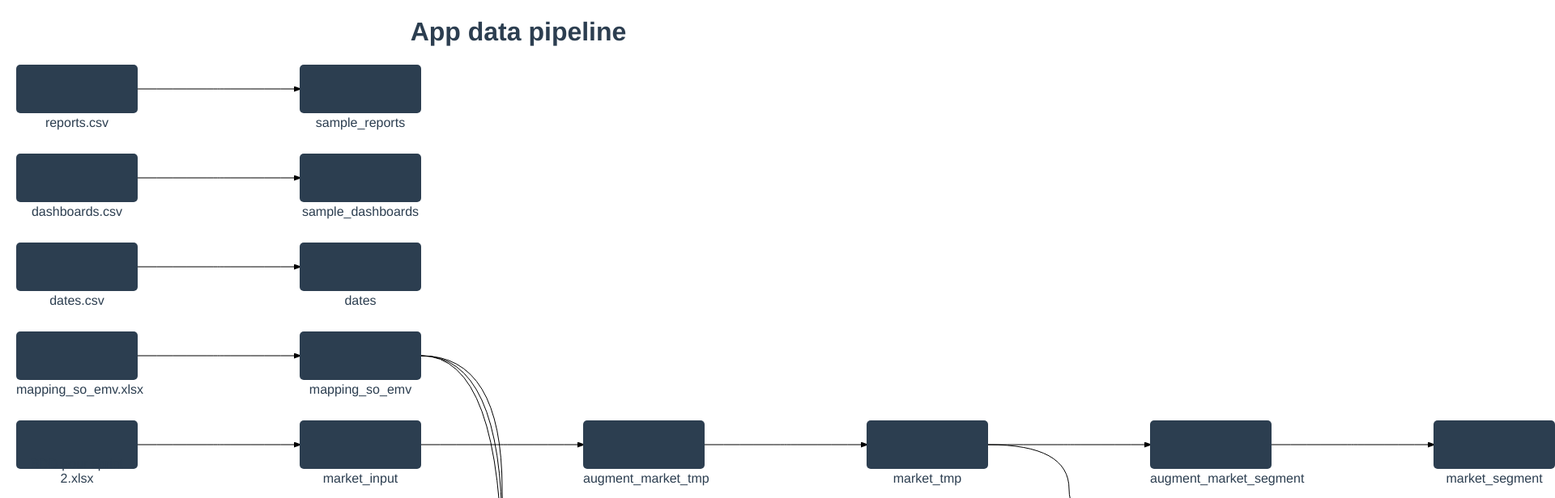
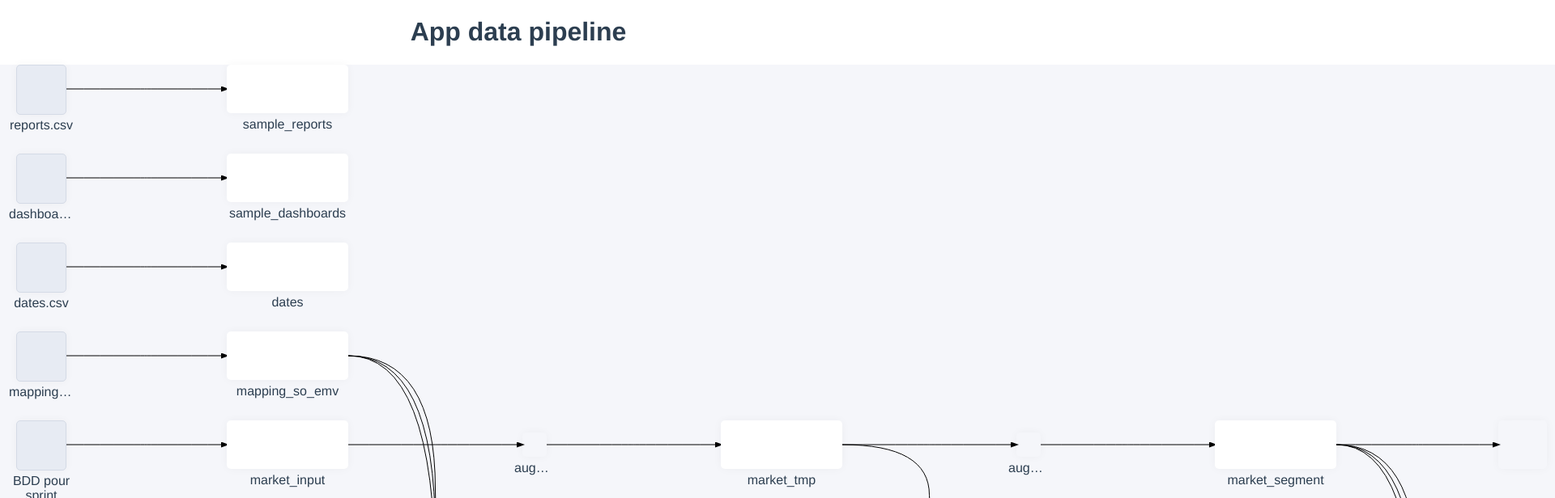
Before and after one commit to ToucanToco/toucan-data-pipeline, a Vue app: page / in a window 1280 px wide. Shown: the top 616 px of the page at 81% size, 1920 px wide, since content can reach past the window. Built offline with nearby package versions, Linux system fonts and the light colour scheme.

Commit message:
A bit of nodes styling

```diff
--- a/src/components/Dagre.vue
+++ b/src/components/Dagre.vue
@@ -22,11 +22,12 @@
       :x="n.x"
       :y="n.y"
       :label="n.label"
+      :type="n.type"
       :key="n.id"
       v-for="n in nodes"
       :style="{
-        top: n.y - 60 / 2 + 'px',
-        left: n.x - 150 / 2 + 'px',
+        top: n.y - (NODE_TYPES[n.type] || NODE_TYPES.unknown).height / 2 + 'px',
+        left: n.x - (NODE_TYPES[n.type] || NODE_TYPES.unknown).width / 2 + 'px',
         opacity: hasHighlighedNode ? (n.highlighted ? 1 : 0.5) : 1,
       }"
       @mouseenter.native="highlightNode(n.id)"
@@ -41,6 +42,7 @@ import dagre from "dagre";
 
 import Node from "./Node.vue";
 import Edge from "./Edge.vue";
+import NODE_TYPES from "./node-types";
 
 export default Vue.extend({
   name: "Dagre",
@@ -53,7 +55,11 @@ export default Vue.extend({
   props: {
     graph: {
       type: Object as PropType<{
-        nodes: { type: string; name: string; id: string }[];
+        nodes: {
+          type: "datasource" | "provider" | "domain" | "story";
+          name: string;
+          id: string;
+        }[];
         edges: { from: string; to: string }[];
       }>,
     },
@@ -61,11 +67,13 @@ export default Vue.extend({
 
   data(): {
     dagreGraph: dagre.graphlib.Graph;
+    NODE_TYPES: typeof NODE_TYPES;
     nodes: {
       x: number;
       y: number;
       id: string;
       label: string;
+      type: "datasource" | "provider" | "domain" | "story" | "unknown";
       highlighted: boolean;
     }[];
     edges: {
@@ -78,6 +86,7 @@ export default Vue.extend({
     width?: number;
   } {
     return {
+      NODE_TYPES: NODE_TYPES,
       nodes: [],
       edges: [],
       height: undefined,
@@ -85,11 +94,14 @@ export default Vue.extend({
       // eslint-disable-next-line @typescript-eslint/no-explicit-any
     } as any as {
       dagreGraph: dagre.graphlib.Graph;
+      NODE_TYPES: typeof NODE_TYPES;
+
       nodes: {
         x: number;
         y: number;
         id: string;
         label: string;
+        type: "datasource" | "provider" | "domain" | "story" | "unknown";
         highlighted: boolean;
       }[];
       edges: {
@@ -124,7 +136,11 @@ export default Vue.extend({
     });
 
     this.graph.nodes.forEach((n) => {
-      this.dagreGraph.setNode(n.id, { label: n.name, width: 150, height: 60 });
+      this.dagreGraph.setNode(n.id, {
+        label: n.name,
+        width: (NODE_TYPES[n.type] || NODE_TYPES.unknown).width,
+        height: (NODE_TYPES[n.type] || NODE_TYPES.unknown).height,
+      });
     });
 
     this.graph.edges.forEach((e) => {
@@ -144,12 +160,14 @@ export default Vue.extend({
     this.width = this.dagreGraph.graph().width;
 
     this.nodes = this.dagreGraph.nodes().map((id) => {
-      const n = this.dagreGraph.node(id);
+      const n = this.dagreGraph.node(id); // In layout graph
+      const d = this.graph.nodes.find((d) => d.id == id); // In provided data
       return {
         x: n.x,
         y: n.y,
         id: id,
         label: n.label as string,
+        type: d ? d.type : "unknown",
         highlighted: false,
       };
     });
@@ -178,7 +196,6 @@ export default Vue.extend({
 
   methods: {
     resetHighlight() {
-      console.log("resetHighlight");
       this.nodes.forEach((n) => (n.highlighted = false));
       this.edges.forEach((n) => (n.highlighted = false));
     },
@@ -210,6 +227,7 @@ export default Vue.extend({
   width: 100%;
   height: 100%;
   position: relative;
+  background-color: #f5f6fa;
 }
 
 .node,
--- a/src/components/Node.vue
+++ b/src/components/Node.vue
@@ -1,5 +1,5 @@
 <template>
-  <div class="node">
+  <div class="node" :class="`node--${type}`" :alt="label">
     <div class="label">{{ label }}</div>
   </div>
 </template>
@@ -8,24 +8,51 @@
 export default {
   name: "Node",
 
-  props: ["label", "x", "y"],
+  props: ["label", "x", "y", "type"],
 };
 </script>
 
 <style scoped>
 .node {
+  width: 30px;
+  height: 30px;
+  border-radius: 5px;
+  position: relative;
+  box-shadow: 0px 0px 12px 0px #0000000a;
+}
+
+.node.node--datasource {
+  width: 60px;
+  height: 60px;
+  background-color: #e7ebf3;
+  border: 1px solid #d4dae6;
+}
+.node.node--provider {
+  width: 60px;
+  height: 60px;
+}
+.node.node--domain {
   width: 150px;
   height: 60px;
-  border-radius: 5px;
-  background-color: #2c3e50;
-  position: relative;
+  background-color: white;
+}
+.node.node--story {
+  width: 60px;
+  height: 60px;
+}
+.node.node--unknown {
+  background-color: gray;
 }
 
 .label {
   position: absolute;
   text-align: center;
-  bottom: -1.3em;
-  left: 0;
-  right: 0;
+  top: calc(100%);
+  padding-top: 0.3em;
+  height: 2em;
+  left: -10px;
+  right: -10px;
+  text-overflow: ellipsis;
+  overflow: hidden;
 }
 </style>
--- /dev/null
+++ b/src/components/node-types.ts
@@ -0,0 +1,24 @@
+// Configuration of the different types of nodes
+const NODE_TYPES = {
+  datasource: {
+    height: 60,
+    width: 60,
+  },
+  provider: {
+    height: 60,
+    width: 60,
+  },
+  domain: {
+    height: 60,
+    width: 150,
+  },
+  story: {
+    height: 60,
+    width: 60,
+  },
+  unknown: {
+    height: 30,
+    width: 30,
+  },
+};
+export default NODE_TYPES;
```
